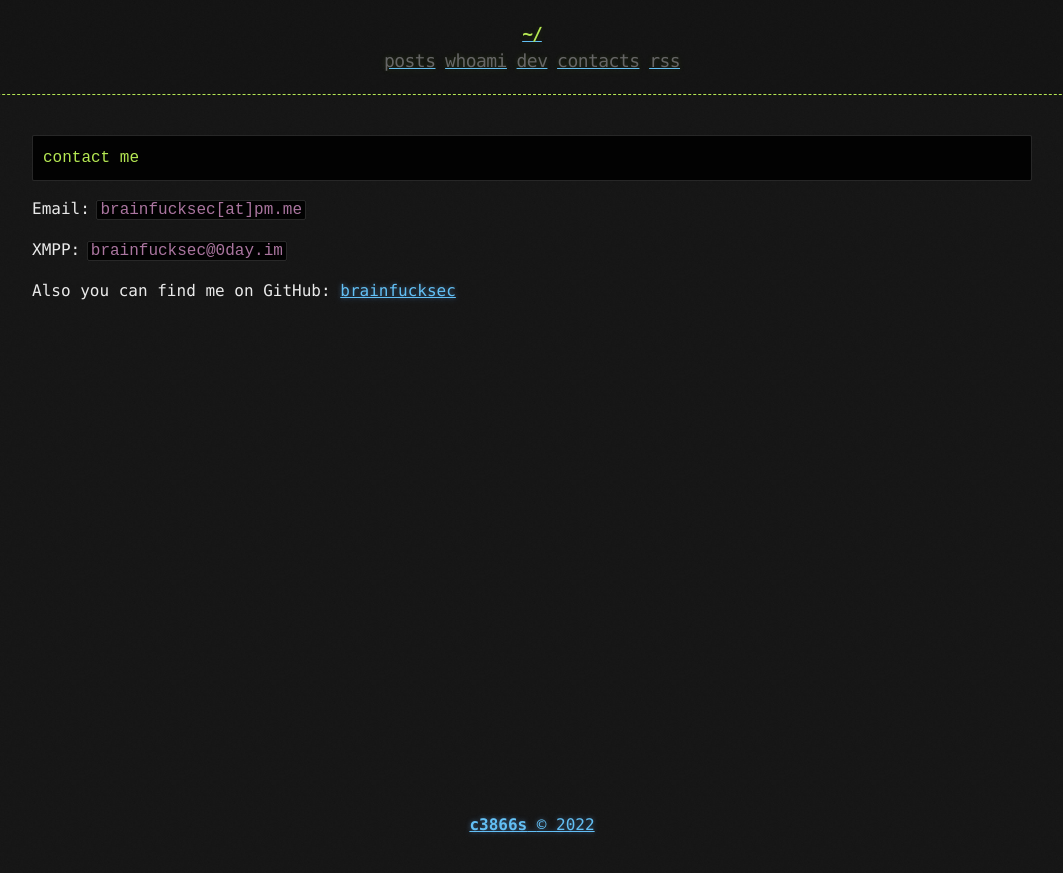
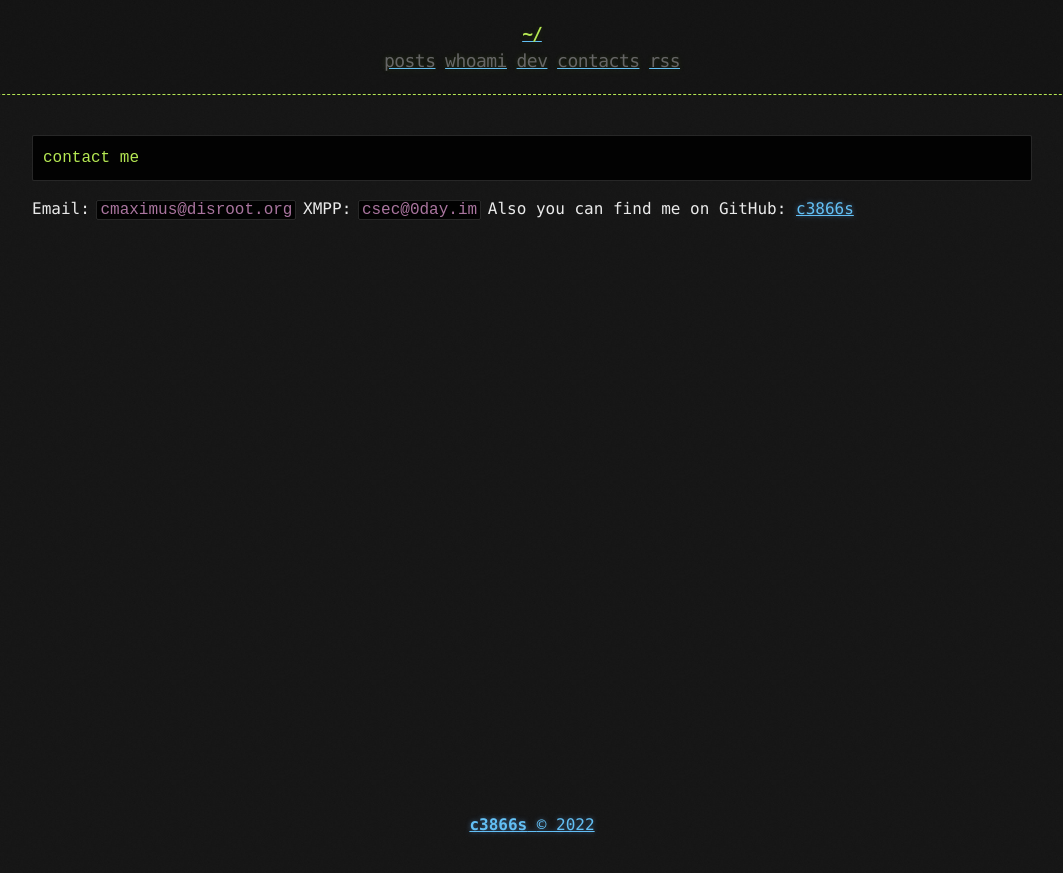
Before and after one commit to znkkw/znkkw.github.io, a Jekyll site: the page built from contacts.md, in a window 1280 px wide. Shown: the top 873 px of the page, without its empty margins (108-1171 px from the left). Built offline with Jekyll 4.4.1, drawn with Linux system fonts in a browser that asks for light colours.

Commit message:
Update contacts.md

````diff
--- a/contacts.md
+++ b/contacts.md
@@ -1,14 +1,12 @@
 ---
 layout: page
-title: contacts | brainfucksec
+title: contacts | c3866s
 ---
 
 ```term
 contact me
 ```
 
-Email:  `brainfucksec[at]pm.me`
-
-XMPP:   `brainfucksec@0day.im`
-
-Also you can find me on GitHub: [brainfucksec](https://github.com/brainfucksec)
+Email:  `cmaximus@disroot.org`
+XMPP:   `csec@0day.im`
+Also you can find me on GitHub: [c3866s](https://github.com/c3866s)
````
